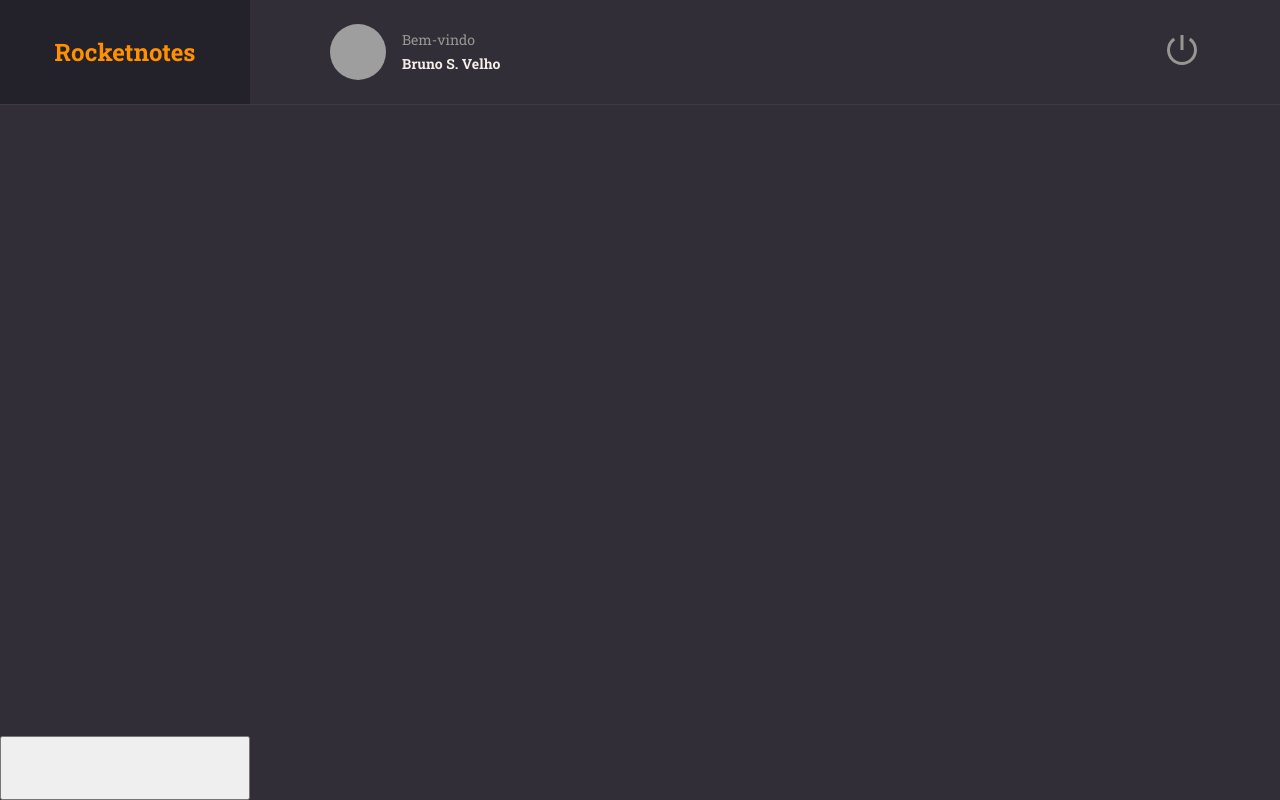
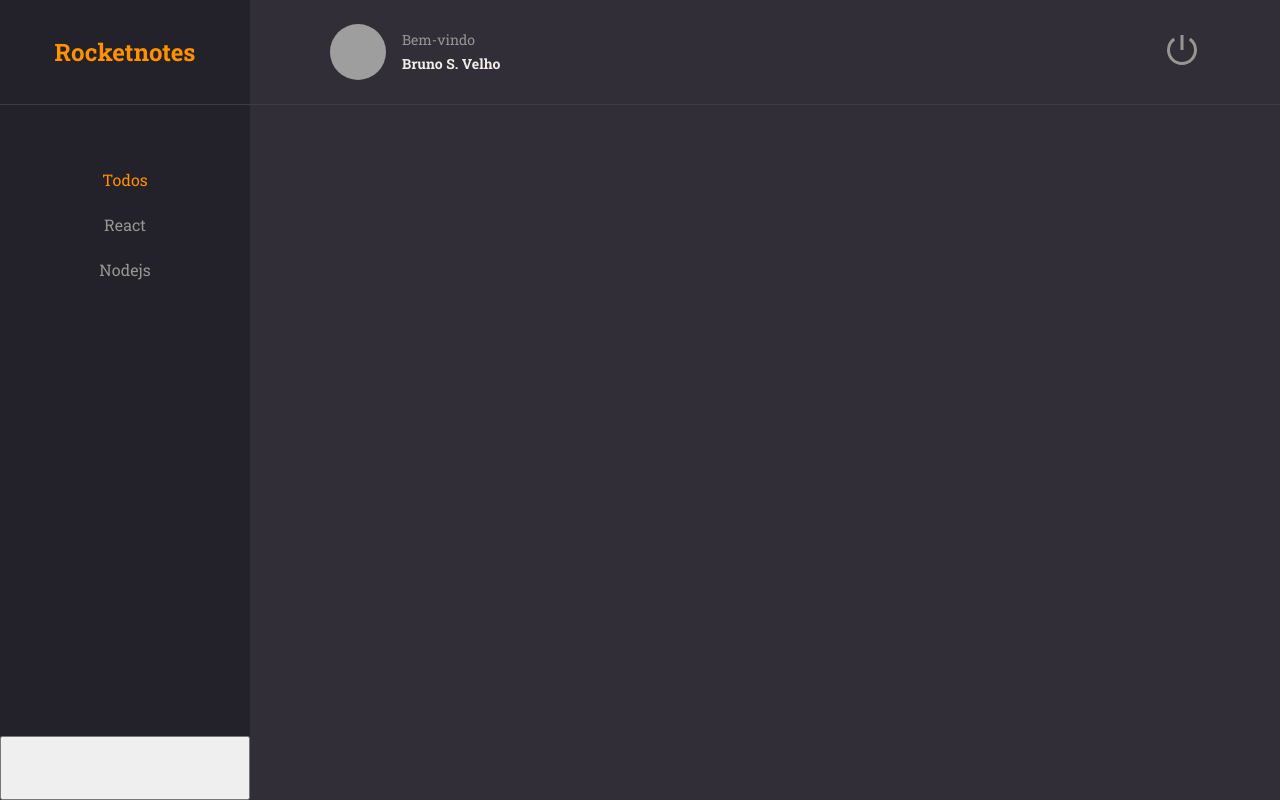
Before and after one commit to vbruno/RS-Explorer-N9-rocketnotes, a React (Vite) app: page / in a window 1280 px wide. Built offline with nearby package versions, Linux system fonts and the light colour scheme; grey boxes are pictures that could not be loaded.

Commit message:
Aula: Filtros

```diff
--- a/src/components/ButtonText/index.jsx
+++ b/src/components/ButtonText/index.jsx
@@ -2,10 +2,11 @@
 
 import { Container } from "./styles";
 
-export function ButtonText({ title, ...rest }) {
+export function ButtonText({ title, isActive = false, ...rest }) {
   return (
     <Container
       type="button"
+      isActive={isActive}
       {...rest}
     >
       {title}
@@ -14,5 +15,6 @@
 }
 
 ButtonText.propTypes = {
-  title: PropTypes.string.isRequired
+  title: PropTypes.string.isRequired,
+  isActive: PropTypes.bool
 }
--- a/src/components/ButtonText/styles.js
+++ b/src/components/ButtonText/styles.js
@@ -2,7 +2,7 @@
 
 export const Container = styled.button`
   background: none;
-  color: ${({ theme }) => theme.COLORS.ORANGE};
+  color: ${({ theme, isActive }) => isActive ? theme.COLORS.ORANGE : theme.COLORS.GRAY_100};
 
   border: none;
   font-size: 16px;
--- a/src/pages/Home/index.jsx
+++ b/src/pages/Home/index.jsx
@@ -1,8 +1,9 @@
-import { Container, Brand, Menu, Search, Content, NewNote} from './styles'
+import { Container, Brand, Menu, Search, Content, NewNote } from './styles'
 
 import { Header } from '../../components/Header'
+import { ButtonText } from '../../components/ButtonText'
 
-export function Home () {
+export function Home() {
   return (
     <Container>
       <Brand>
@@ -12,7 +13,9 @@
       <Header></Header>
 
       <Menu>
-
+        <li><ButtonText title={'Todos'} isActive /></li>
+        <li><ButtonText title={'React'} /></li>
+        <li><ButtonText title={'Nodejs'} /></li>
       </Menu>
 
       <Search>
--- a/src/pages/Home/styles.js
+++ b/src/pages/Home/styles.js
@@ -33,6 +33,17 @@
 `
 export const Menu = styled.ul`
   grid-area: menu;
+
+  background-color: ${({ theme }) => theme.COLORS.BACKGROUND_900};
+
+  padding-top: 64px;
+  text-align: center;
+
+  > li {
+    margin-bottom: 24px;
+  }
+
+
 `
 export const Search = styled.div`
   grid-area: search;
```
